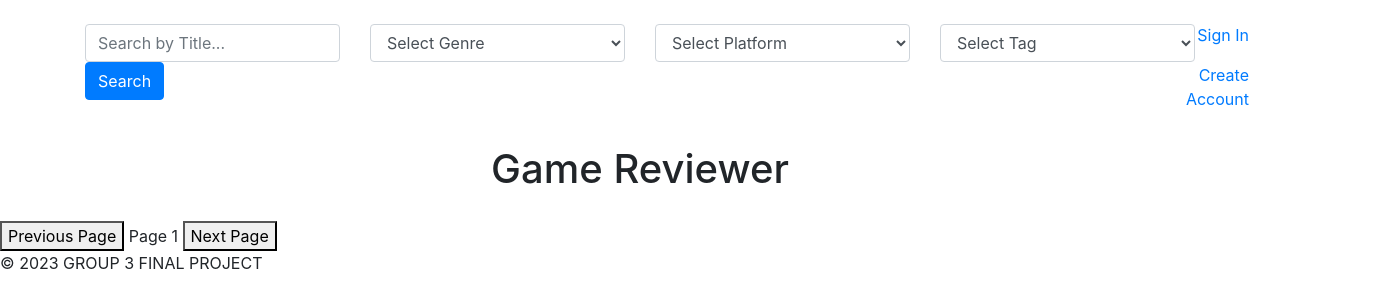
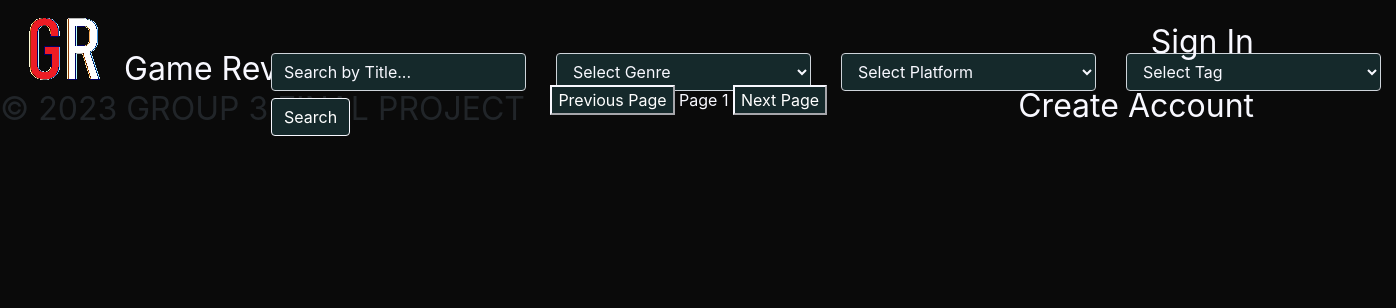
Before and after one commit to CEN4010-Fall2023-Prin-Soft-Eng/cen4010-prin-soft-eng-final-project-001-group-3, a website: page public/homepage.html in a window 1280 px wide. Shown: the whole page, 1396 px wide, since content can reach past the window. Drawn offline with nearby package versions, Linux system fonts and the light colour scheme; no server answers.

Commit message:
changed styles of all the pgs(WIP)

```diff
--- a/public/CreateAccount.css
+++ b/public/CreateAccount.css
@@ -1,18 +1,21 @@
-
+body{
+    background-color: #0A0A0A;
+}
 .signup-box {
     width: 300px;
     margin: 0 auto;
     padding: 20px;
     border: 1px solid #ccc;
     border-radius: 8px;
-    background-color: #ffffff;
+    background-color: #121212;
     box-shadow: 0 2px 4px rgba(0, 0, 0, 0.1);
+    color:ghostwhite;
 }
 
 h1 {
     text-align: center;
     margin-bottom: 20px;
-    color: #333333;
+    color: ghostwhite;
 }
 
 label {
@@ -38,7 +41,7 @@ button[type="submit"] {
     padding: 12px;
     border: none;
     border-radius: 5px;
-    background-color: #007bff;
+    background-color: #15292B;
     color: #ffffff;
     cursor: pointer;
     transition: background-color 0.3s ease;
--- a/public/Signin.css
+++ b/public/Signin.css
@@ -5,14 +5,15 @@
     padding: 20px;
     border: 1px solid #ccc;
     border-radius: 8px;
-    background-color: #ffffff;
+    background-color: #121212;
     box-shadow: 0 2px 4px rgba(0, 0, 0, 0.1);
+    color:ghostwhite;
 }
 
 h1 {
     text-align: center;
     margin-bottom: 20px;
-    color: #333333;
+    color: ghostwhite;
 }
 
 label {
@@ -53,3 +54,6 @@ button[type="submit"]:hover {
     margin-top: 10px;
     text-align: center;
 }
+body{
+    background-color: #0A0A0A;
+}
--- a/public/game.css
+++ b/public/game.css
@@ -1,7 +1,7 @@
 body {
     font-family: 'Arial', sans-serif;
-    background-color: #f4f4f4;
-    color: #333;
+    background-color: #0A0A0A;
+    color: ghostwhite;
 }
 
 header h1 a {
@@ -15,7 +15,7 @@ header h1 a:hover {
 }
 
 .container {
-    background-color: white;
+    background-color:  #121212;
     padding: 20px;
     border-radius: 8px;
     box-shadow: 0 2px 4px rgba(0, 0, 0, 0.1);
@@ -23,10 +23,11 @@ header h1 a:hover {
 
 .list-group-item {
     transition: background-color 0.3s ease;
+    background-color: #0A0A0A;
 }
 
 .list-group-item:hover {
-    background-color: #f8f9fa;
+    background-color: #15292B;
 }
 
 .review-title {
@@ -51,3 +52,6 @@ header h1 a:hover {
     top: 5px;
     right: 2px;
 }
+#homelink{
+    color: whitesmoke;
+}
--- a/public/homepage.html
+++ b/public/homepage.html
@@ -15,6 +15,10 @@
 
 <body>
     <div class="top-bar">
+        <header>
+            <img src="gameReviewerLogo.png" style="vertical-align: middle; margin-bottom: 43px;">
+    Game Reviewer
+        </header>
         <div class="container mt-4">
             <div class="row">
                 <div class="col-md-3">
@@ -46,18 +50,14 @@
         </div>
     </div>
 
-    <header>
-        <h1 class="text-center">Game Reviewer</h1>
-    </header>
-
     <div id="data-container">
         <!-- Game data gets added here -->
     </div>
 
     <div id="pagination">
-        <button onclick="prevPage()">Previous Page</button>
+        <button onclick="prevPage()" class="btn-primary">Previous Page</button>
         <span id="currentPage">Page 1</span>
-        <button onclick="nextPage()">Next Page</button>
+        <button onclick="nextPage()" class="btn-primary">Next Page</button>
     </div>
 
     <div id="modal-container"></div>
@@ -268,17 +268,15 @@
                 const profilePicture = (await response.json()).profilePicture;
 
                 accountSection.innerHTML = `
-                    <div style="display: flex;">
-                        <img src="${profilePicture}" alt="Profile Picture" style="width: 40px; height: 40px; border-radius: 50%;">
-                        <div style="display: flex; flex-direction: column; align-items: flex-end;">
-                            <a class="nav-link" href="profile.html" style="text-align: right;">My Profile</a>
-                            <a class="nav-link" href="#" onclick="logout()" style="text-align: right;">Logout</a>
-                        </div>
-                    </div>
+                <div style="position: fixed; top: 10px; right: 10px; display: flex; flex-direction: column; align-items: flex-end;">
+            <img src="${profilePicture}" alt="Profile Picture" style="width: 40px; height: 40px; border-radius: 50%; margin-bottom: 10px;">
+            <a class="nav-link" href="profile.html" style="text-align: right;">My Profile</a>
+            <a class="nav-link" href="#" onclick="logout()" style="text-align: right;">Logout</a>
+            </div>
                 `;
             } else {
                 accountSection.innerHTML = `
-                    <div style="display: flex;">
+                    <div style="position: fixed; top: 10px; right: 10px; display: flex; flex-direction: column; align-items: flex-end;">
                         <div style="display: flex; flex-direction: column; align-items: flex-end;">
                             <a class="nav-link" href="Signin.html" style="text-align: right;">Sign In</a>
                             <a class="nav-link" href="CreateAccount.html" style="text-align: right;">Create Account</a>
--- a/public/styles.css
+++ b/public/styles.css
@@ -4,15 +4,23 @@
     border: 1px solid #ccc;
     background-size: contain;
     background-position: center;
-    color: black;
+    color: ghostwhite;
     height: 200px;
     background-repeat: no-repeat;
     position: relative;
+    background-color: #121212;
+    width: 50%;
+    position: relative;
+    left:25%;
+    margin-top: 40px;
 }
 
 body {
     position: relative;
     padding-top: 65px;
+    background-color: #0A0A0A;
+    font-size: 24pt;
+    font-style: bold;
 }
 
 .top-bar {
@@ -34,8 +42,8 @@ body {
     width: 10%;
 }
 
-header {
-    margin-top: 80px;
+.top-bar{
+    color:ghostwhite;
 }
 
 #data-container {
@@ -60,3 +68,62 @@ header {
     top: 10px;
     right: 20px;
 }
+.btn-primary{
+    background-color: #15292B;
+    border-color: ghostwhite;
+}
+.nav-link{
+    color:ghostwhite;
+}
+#pagination{
+    position:absolute;
+    left:43%;
+    font-size: 12pt;
+}
+#currentPage{
+    color:ghostwhite;
+}
+#titleSearch{
+    background-color: #15292B;
+    color: ghostwhite;
+
+}
+#titleSearch::placeholder{
+    color:ghostwhite;
+}
+#genreFilter{
+    background-color: #15292B;
+    color: ghostwhite;
+}
+#platformFilter{
+    background-color: #15292B;
+    color: ghostwhite;
+}
+#tagFilter{
+    background-color: #15292B;
+    color: ghostwhite;
+}
+.mt-4{
+    position: absolute;
+    left:20%;
+    top:20%;
+}
+.btn-primary:hover{
+    background-color: #0A0A0A;
+}
+.modal-content{
+    background-color: #121212;
+    color: ghostwhite;
+}
+.form-control{
+    background-color: #15292B;
+}
+button.close{
+    color: ghostwhite;
+}
+button.close:hover{
+    color: white;
+}
+#reviewModal{
+    margin-top: 10%;
+}
```
Also changed, not shown: public/game.html (+1 -1 lines), public/profile.html (+3 -3 lines), public/gameReviewerLogo.png (added).
